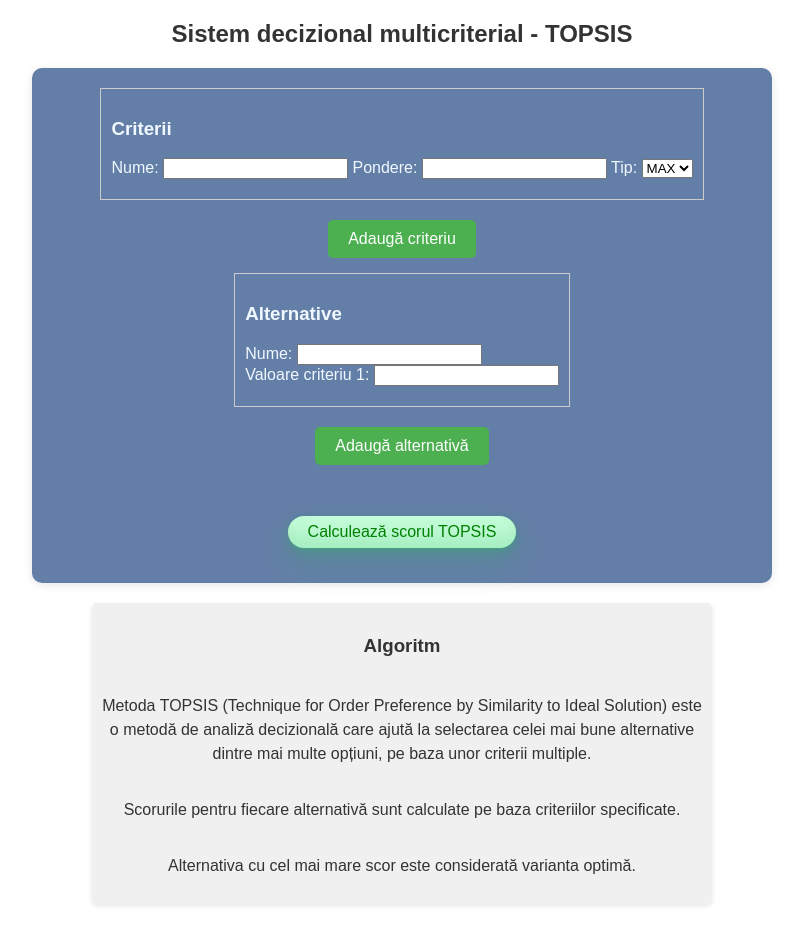
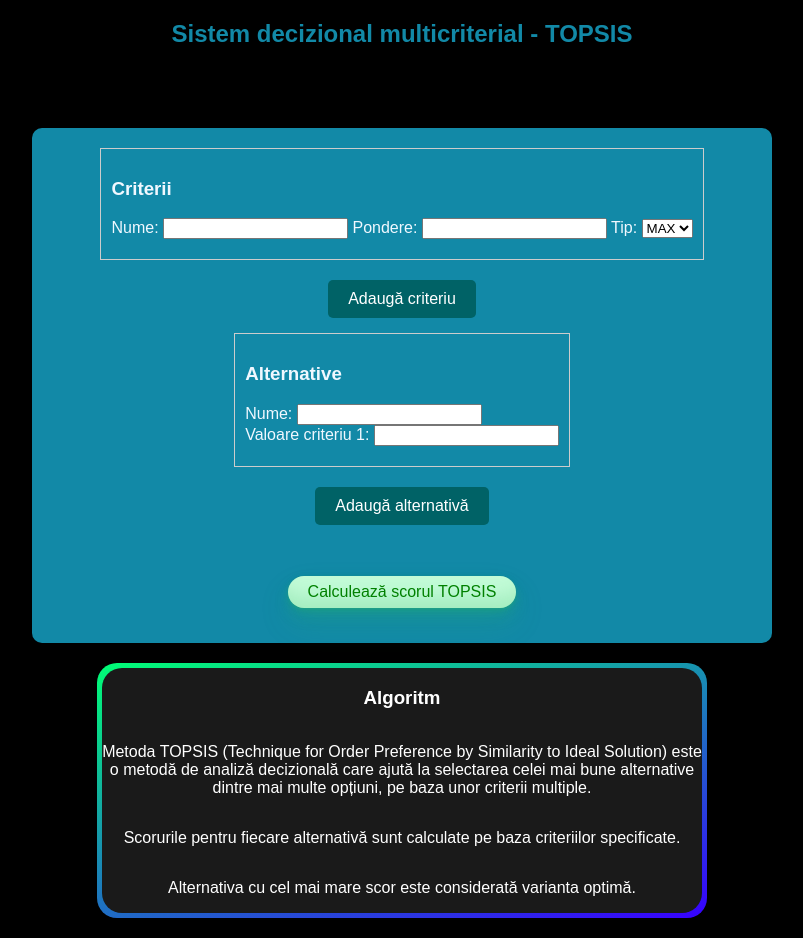
Before and after one commit to AnaMaria-Ghita/Multi-Criteria-Decision, a Flask app: page / in a window 1280 px wide. Shown: the whole page, without its empty margins (238-1041 px from the left). Before the commit the page ends 906 px from the top, so only its background shows below. Run offline with Flask 3, Linux system fonts and the light colour scheme.

Commit message:
added styles

```diff
--- a/static/styles.css
+++ b/static/styles.css
@@ -2,7 +2,7 @@ body {
     font-family: poppins, sans-serif;
     margin: 1000;
     padding: 1000;
-    background-color: #ffffff93;
+    background-color: #000000;
 }
 
 .form{
@@ -14,7 +14,7 @@ body {
     max-width: 700px;
     margin: 0 auto;
     padding: 20px;
-    background-color: #647fa7;
+    background-color: #1289A7;
     border-radius: 10px;
     box-shadow: 0 2px 10px rgba(0, 0, 0, 0.1);
     color: aliceblue;
@@ -23,8 +23,8 @@ body {
 .title {
     font-size: 24px;
     font-weight: bold;
-    color: #333;
-    margin-bottom: 20px;
+    color: #1289A7;
+    margin-bottom: 80px;
     display: flex;
     align-items: center;
     justify-content: center;
@@ -32,15 +32,26 @@ body {
 }
 
 .first_alt{
-    font-weight: bold;
-    color: green;
-    background-color: #e9ffe9;
-    padding: 8px;
-    border-radius: 5px;
+    width: fit-content;
+    font-weight: 600;
+    color: #065f0e;
+    background-color: #e6ffed;
+    padding: 12px 16px;
+    border-radius: 8px;
+    box-shadow: 0 0 15px rgba(80, 200, 120, 0.5),
+                0 2px 6px rgba(0, 0, 0, 0.05);
+    transition: transform 0.2s ease, box-shadow 0.3s ease;
+}
+
+.first_alt:hover {
+    transform: scale(1.02);
+    box-shadow: 0 0 20px rgba(80, 200, 120, 0.7),
+                0 4px 10px rgba(0, 0, 0, 0.1);
+    cursor: default;
 }
 
 button{
-    background-color: #4CAF50;
+    background-color: #006266;
     font-family: poppins, sans-serif;
     max-width:fit-content;
     border: none;
@@ -79,23 +90,48 @@ button{
   transform: scale(1.05) rotate(-1deg);
 }
 
-.explicatii{
+.rezultate{
+    color: #fff;
+}
+
+.card {
+  width: fit-content;
+  height: fit-content;
+  background-image: linear-gradient(163deg, #00ff75 0%, #3700ff 100%);
+  border-radius: 20px;
+  transition: all 0.3s;
+  padding: 5px;
+  margin: 20px auto;
+}
+
+.card2 {
+  background-color: #1a1a1a;
+  border-radius: 20px;
+  transition: all 0.2s;
+}
+
+.card2:hover {
+  transform: scale(0.98);
+}
+
+.card:hover {
+  box-shadow: 0px 0px 30px 1px rgba(0, 255, 117, 0.3);
+}
+
+.explicatii {
   font-size: 16px;
-    color: #333;
-    margin-top: 10px;
+  color: #fff;
+  /*margin-top: 10px;*/
   text-align: center;
-    line-height: 1.5;
+  /*line-height: 1.5;*/
   display: flex;
   flex-direction: column;
   align-items: center;
   justify-content: center;
-    padding: 10px;
-    background-color: #f0f0f0;
-    border-radius: 5px;
-    box-shadow: 0 2px 5px rgba(0, 0, 0, 0.1);
+  /*padding: 20px;
+  border-radius: 20px;*/
   width: 100%;
   max-width: 600px;
-    margin: 20px auto;
-    font-family: poppins, sans-serif;
+  font-family: Poppins, sans-serif;
   font-weight: 500;
 }
--- a/templates/index.html
+++ b/templates/index.html
@@ -43,7 +43,7 @@
     {% if rezultate %}
     <div>
         <h3>Rezultate TOPSIS:</h3>
-        <ol>
+        <ol class="rezultate">
             {% for nume, scor in rezultate %}
                 <li {% if loop.first %} class="first_alt" {% endif %}>
                 <strong>{{ nume }}</strong> — Scor: {{ "%.4f"|format(scor) }}
@@ -53,12 +53,16 @@
         </ol>
         {% endif %}
 
-        <div class="explicatii">
-            <h3>Algoritm</h3>
+        <div class="card">
+            <div class="card2">
+                <div class="explicatii">
+                    <h3>Algoritm</h3>
 
-            <p>Metoda TOPSIS (Technique for Order Preference by Similarity to Ideal Solution) este o metodă de analiză decizională care ajută la selectarea celei mai bune alternative dintre mai multe opțiuni, pe baza unor criterii multiple.</p>
-            <p>Scorurile pentru fiecare alternativă sunt calculate pe baza criteriilor specificate.</p>
-            <p>Alternativa cu cel mai mare scor este considerată varianta optimă.</p>
+                    <p>Metoda TOPSIS (Technique for Order Preference by Similarity to Ideal Solution) este o metodă de analiză decizională care ajută la selectarea celei mai bune alternative dintre mai multe opțiuni, pe baza unor criterii multiple.</p>
+                    <p>Scorurile pentru fiecare alternativă sunt calculate pe baza criteriilor specificate.</p>
+                    <p>Alternativa cu cel mai mare scor este considerată varianta optimă.</p>
+                </div>
+            </div>
         </div>
     </div>
 </body>
```
Lines whose indentation alone changed are shown as unchanged.
